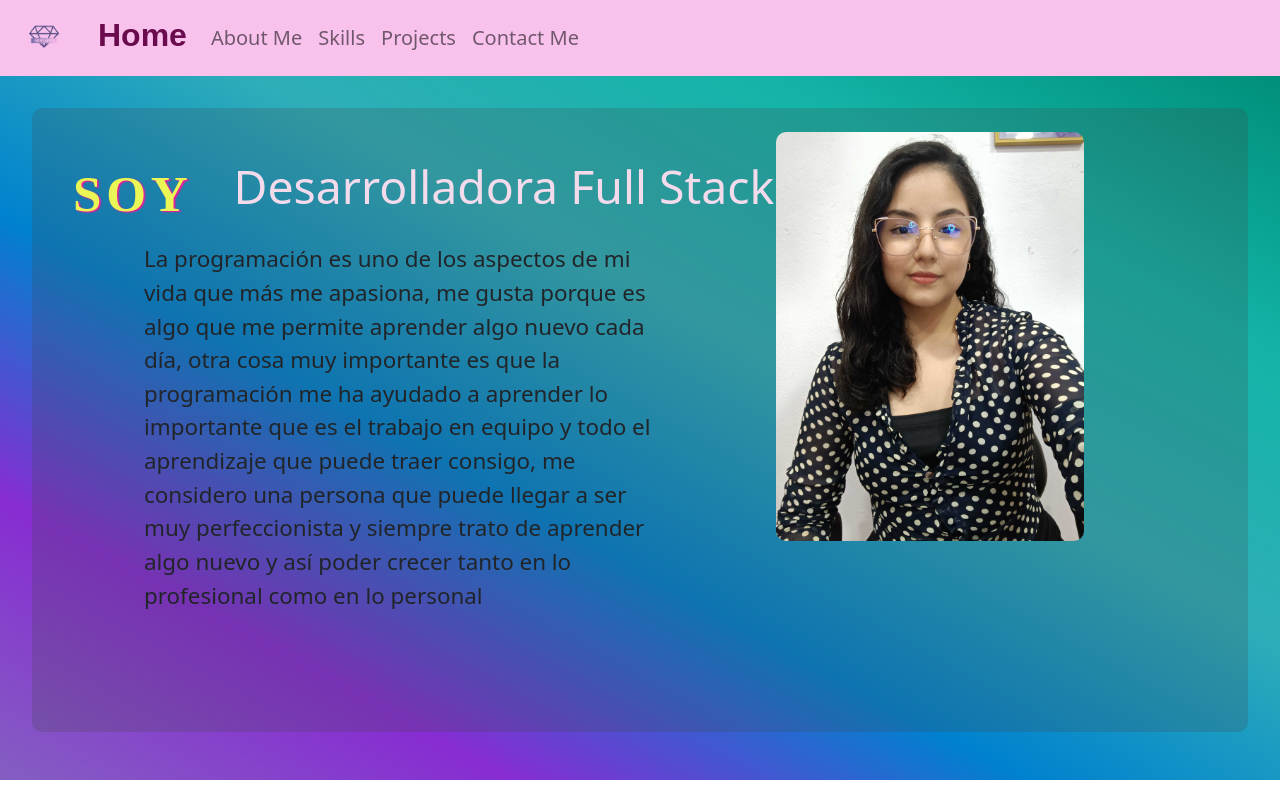
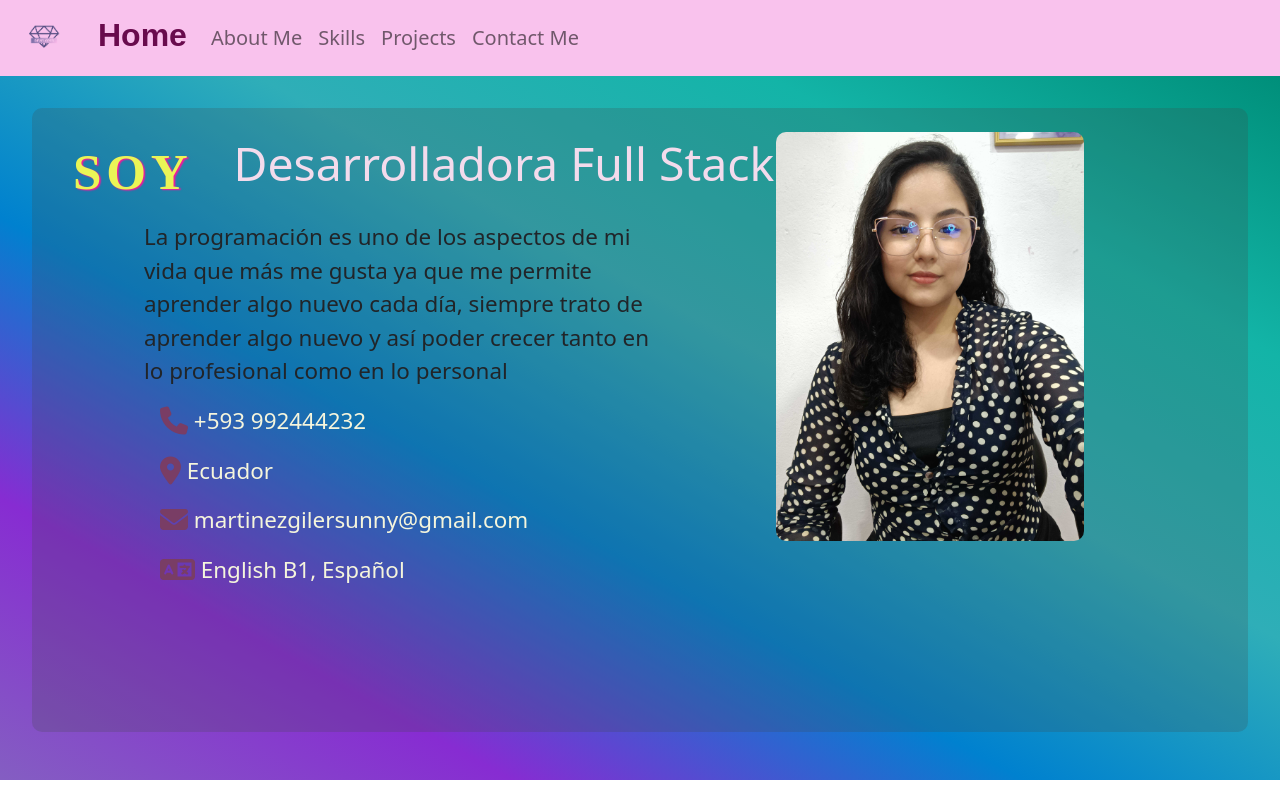
Before and after one commit to Sunny-mgl/Mi-Portafolio, a React (Vite) app: page /#/About in a window 1280 px wide. Built offline with nearby package versions, Linux system fonts and the light colour scheme.

Commit message:
about-update

```diff
--- a/src/App.css
+++ b/src/App.css
@@ -273,6 +273,18 @@ section[id] {
   width: 90%;
   border-radius: 10px;
   transition: all .6s ease-in-out;
+}
+
+.info-about{
+  color: beige;
+}
+
+.container-infoabout{
+  margin: 1rem;
+}
+
+.info-about i{
+  color: rgb(121, 61, 101);
 }
 
 .foto:hover {
@@ -787,8 +799,7 @@ figure img {
   opacity: 1;
 }
 
-/* ---------------------CV--------------------------- */
-
+/* ---------------------CONTACT ME------------------- */
 .contact-container {
   background: linear-gradient(to bottom right, #FBF109, #FACCFF, #FFC5A6, #f2b2f7, #F98E72, #f0ab51, #BD5A41);
   width: 100%;
@@ -806,8 +817,7 @@ figure img {
   height: 78vh;
   border-radius: 10px;
 }
-
-/* ---------------------CONTACT ME------------------- */
+/* ---------------------CV--------------------------- */
 /* ---------------------FOOTER----------------------- */
 
 .wave {
@@ -936,12 +946,16 @@ figure img {
   .aboutmeh1 {
     margin-left: -2rem;
     font-size: 2.9rem;
-    margin-top: -5.6rem;
+    margin-top: -7rem;
   }
 
   .aboutMe {
     font-size: 1.4rem;
     width: 35rem;
+  }
+
+  .info-about{
+
   }
 
 }
--- a/src/components/Aboutme.jsx
+++ b/src/components/Aboutme.jsx
@@ -23,16 +23,23 @@ const Aboutme = () => {
 
                     <div data-aos="flip-left" className='info'>
                         <div className='aboutp-container'>
-                            <p className='aboutMe'>
+                            <div className='aboutMe'>
 
-                                <span  className='aboutmeh1'>
-                                   <button onClick={skill} className='btn-skill'></button>
-                                   Desarrolladora Full Stack,
+                                <span className='aboutmeh1'>
+                                    <button onClick={skill} className='btn-skill'></button>
+                                    Desarrolladora Full Stack,
                                 </span>
 
-                                 {' '} {' '}
-                                La programación es uno de los aspectos de mi vida que más me apasiona, me gusta porque es algo que me permite aprender algo nuevo cada día, otra cosa muy importante es que la programación me ha ayudado a aprender lo importante que es el trabajo en equipo y todo el aprendizaje que puede traer consigo, me considero una persona que puede llegar a ser muy perfeccionista y siempre trato de aprender algo nuevo y así poder crecer tanto en lo profesional como en lo personal
-                            </p>
+                                La programación es uno de los aspectos de mi vida que más me gusta ya que me permite aprender algo nuevo cada día, siempre trato de aprender algo nuevo y así poder crecer tanto en lo profesional como en lo personal
+                                <p className='container-infoabout'> <span className='info-about'> <i className="fa-solid fa-phone fa-lg"></i>  +593 992444232 </span></p>
+                                <p className='container-infoabout'><span className='info-about'> <i className="fa-solid fa-location-dot fa-lg"></i>  Ecuador </span></p>
+                                <p className='container-infoabout'><span className='info-about'> <i className="fa-solid fa-envelope fa-lg"></i> martinezgilersunny@gmail.com </span></p>
+                                <p className='container-infoabout'> <span className='info-about'> <i className="fa-solid fa-language fa-lg"></i> English B1, Español</span></p>
+
+                                {' '}
+
+                            </div>
+  <br />
                         </div>
                         <div data-aos="flip-left" className='foto-about'>
                             <img src={sunny} className='foto' alt="" />
```
